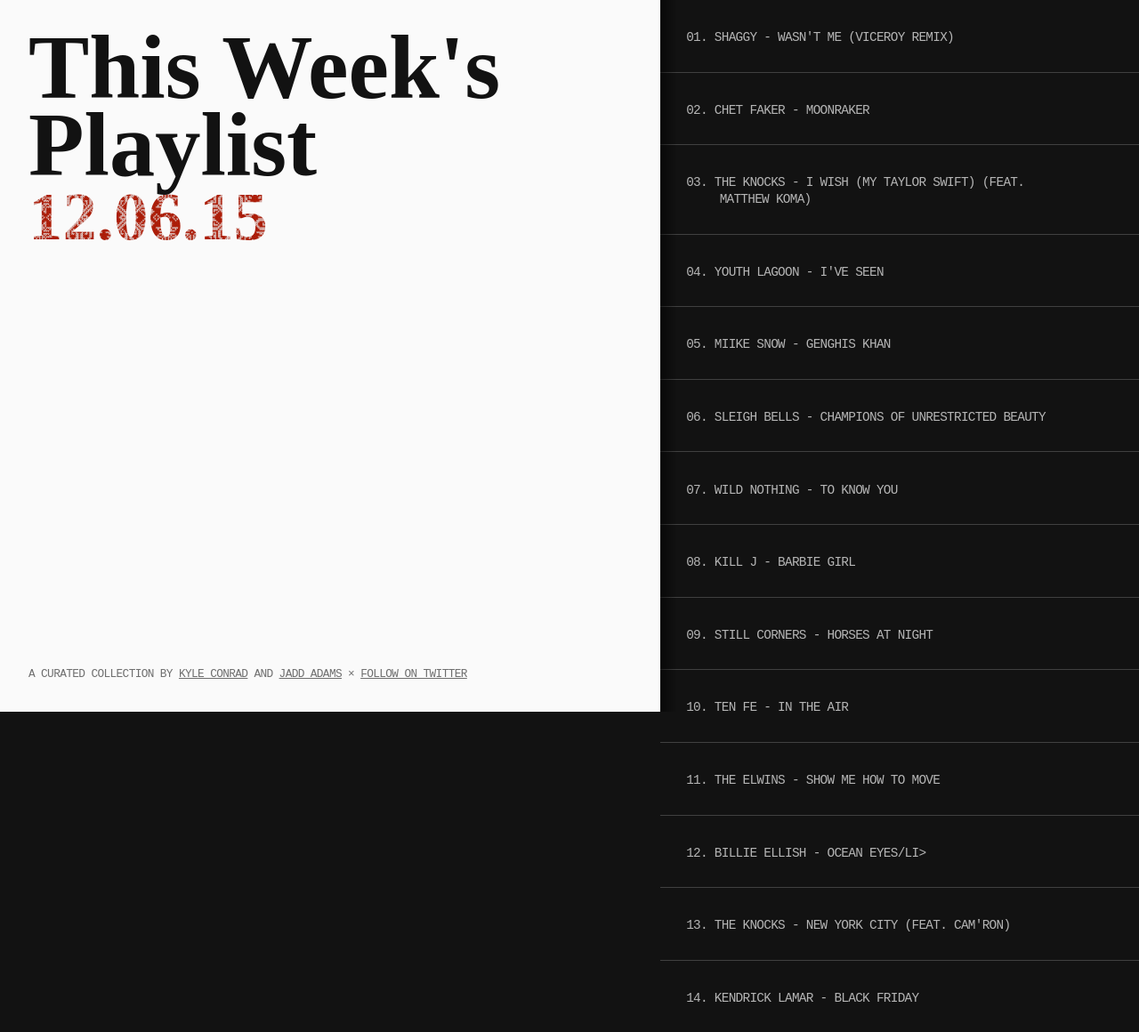
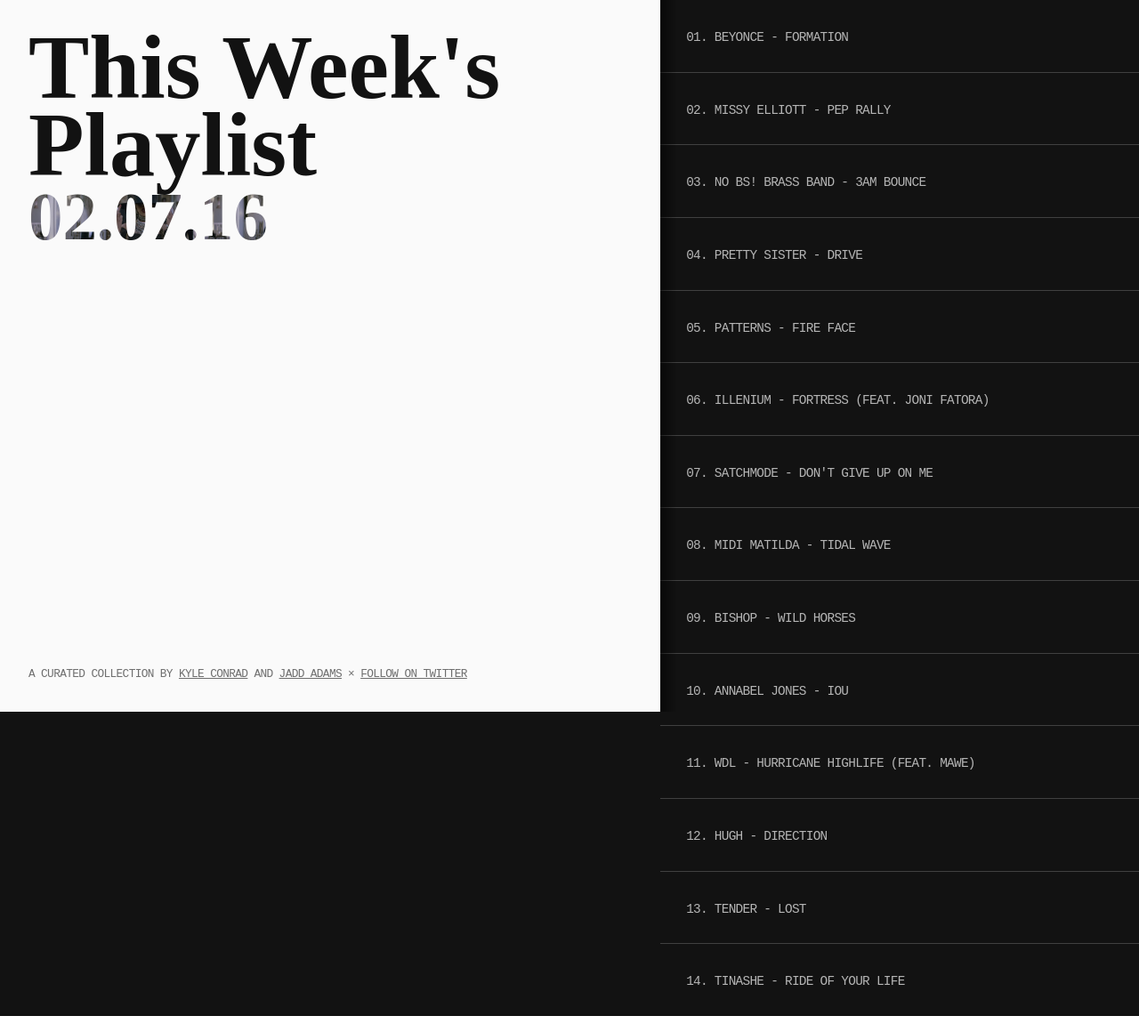
Before and after one commit to kyleconrad/thisweeksplaylist, a website: page prod/index.html in a window 1280 px wide. Shown: the whole page at 89% size. Drawn offline with nearby package versions, Linux system fonts and the light colour scheme.

Commit message:
Updates all around

```diff
--- a/gulpfile.js
+++ b/gulpfile.js
@@ -151,7 +151,7 @@
 	rsync({
 		ssh: true,
 		src: 'dist/',
-		dest: 'gifff.fr:/var/www/thisweeksplaylist.co/public_html',
+		dest: '162.243.216.48:/var/www/thisweeksplaylist.co/public_html',
 		recursive: true,
 		syncDest: true,
 		args: ['--verbose --progress'],
--- a/prod/index.html
+++ b/prod/index.html
@@ -14,7 +14,7 @@
     <meta name="apple-mobile-web-app-status-bar-style" content="black" />
     <meta name="apple-mobile-web-app-title" content="This Week's Playlist">
 
-    <title>This Week's Playlist &nbsp;&times;&nbsp; 12.06.15</title>
+    <title>This Week's Playlist &nbsp;&times;&nbsp; 02.07.16</title>
 
     <link rel="canonical" href="http://thisweeksplaylist.co/">
     <meta name="robots" content="NOODP">
@@ -68,25 +68,25 @@
 
 <header>
 	<h1>This Week's Playlist</h1>
-	<h2 data-pattern="/img/sweater.png"><time datetime="2014-12-06">12.06.15</time></h2>
+	<h2 data-pattern="/img/beyonce.jpg"><time datetime="2016-02-07">02.07.16</time></h2>
 </header>
 
 <main>
 	<ul id="playlist">
-		<li audio="01">01. Shaggy - Wasn't Me (Viceroy Remix)</li>
-		<li audio="02">02. Chet Faker - Moonraker</li>
-		<li audio="03">03. The Knocks - I Wish (My Taylor Swift) (feat. Matthew Koma)</li>
-		<li audio="04">04. Youth Lagoon - I've Seen</li>
-		<li audio="05">05. Miike Snow - Genghis Khan</li>
-		<li audio="06">06. Sleigh Bells - Champions of Unrestricted Beauty</li>
-		<li audio="07">07. Wild Nothing - To Know You</li>
-		<li audio="08">08. Kill J - Barbie Girl</li>
-		<li audio="09">09. Still Corners - Horses at Night</li>
-		<li audio="10">10. Ten Fe - In The Air</li>
-		<li audio="11">11. The Elwins - Show Me How To Move</li>
-		<li audio="12">12. Billie Ellish - Ocean Eyes/li>
-		<li audio="13">13. The Knocks - New York City (feat. Cam'Ron)</li>
-		<li audio="14">14. Kendrick Lamar - Black Friday</li>
+		<li audio="01">01. Beyonce - Formation</li>
+		<li audio="02">02. Missy Elliott - Pep Rally</li>
+		<li audio="03">03. NO BS! Brass Band - 3AM Bounce</li>
+		<li audio="04">04. Pretty Sister - Drive</li>
+		<li audio="05">05. Patterns - Fire Face</li>
+		<li audio="06">06. Illenium - Fortress (feat. Joni Fatora)</li>
+		<li audio="07">07. Satchmode - Don't Give Up On Me</li>
+		<li audio="08">08. Midi Matilda - Tidal Wave</li>
+		<li audio="09">09. BISHOP - Wild Horses</li>
+		<li audio="10">10. Annabel Jones - IOU</li>
+		<li audio="11">11. WDL - Hurricane Highlife (feat. Mawe)</li>
+		<li audio="12">12. Hugh - Direction</li>
+		<li audio="13">13. Tender - Lost</li>
+		<li audio="14">14. TINASHE - Ride Of Your Life</li>
 	</ul>
 </main>
 
--- a/prod/sass/base/_text.scss
+++ b/prod/sass/base/_text.scss
@@ -34,8 +34,8 @@
 	color: rgba($black,0.25);
 	font-size: 6vw;
 	font-weight: 900;
-	background: url('/img/sweater.png') repeat;
-	background-size: 25% auto;
+	background: url('/img/beyonce.jpg') repeat;
+	background-size: auto 100%;
 	background-position: center center;
 	-webkit-background-clip: text;
 	-webkit-text-fill-color: transparent;
```
Also changed, not shown: prod/css/style.css, prod/img/_sweater.png (renamed from prod/img/sweater.png), prod/img/beyonce.jpg (added), prod/img/giphy.gif (added).
